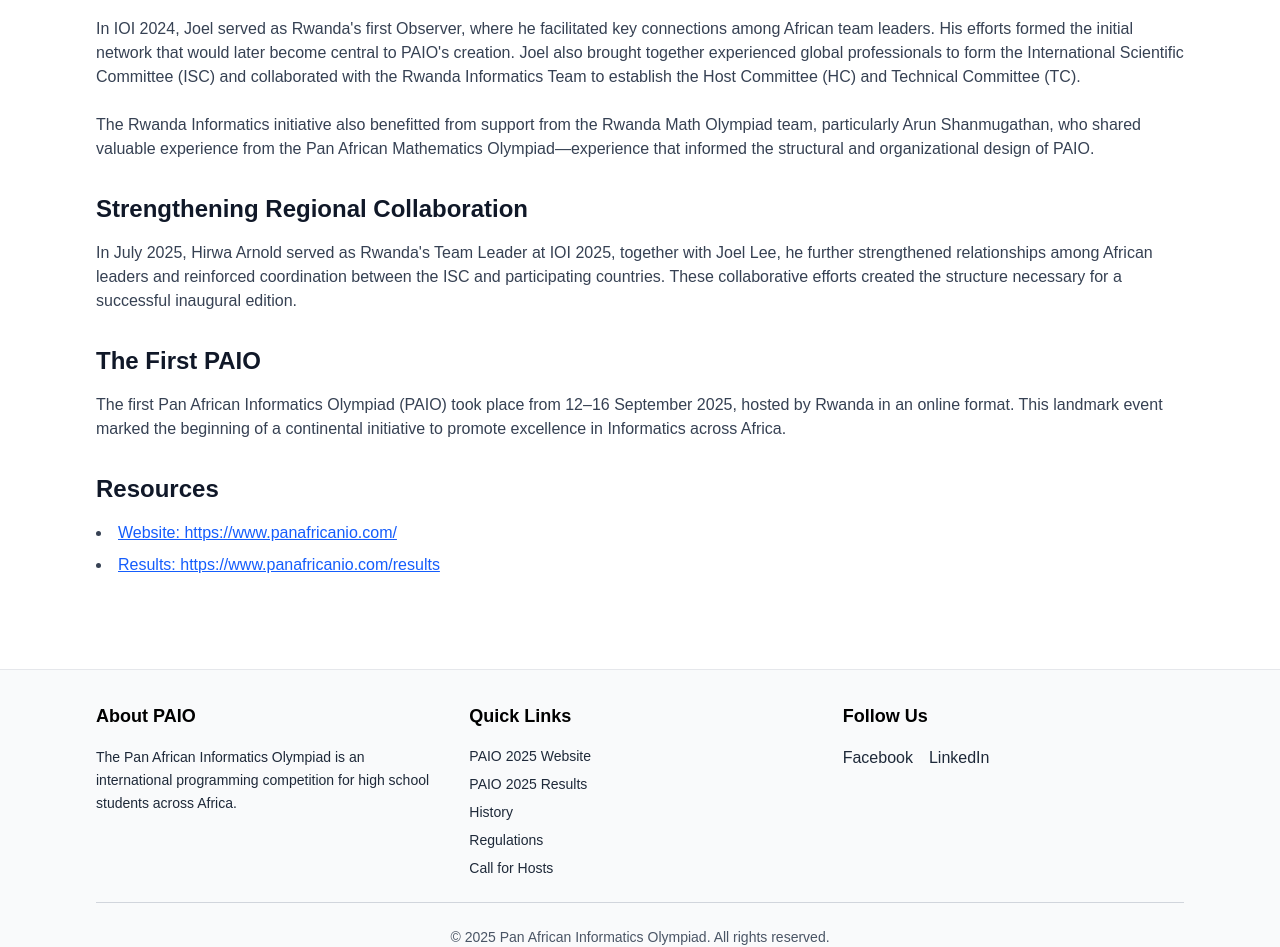
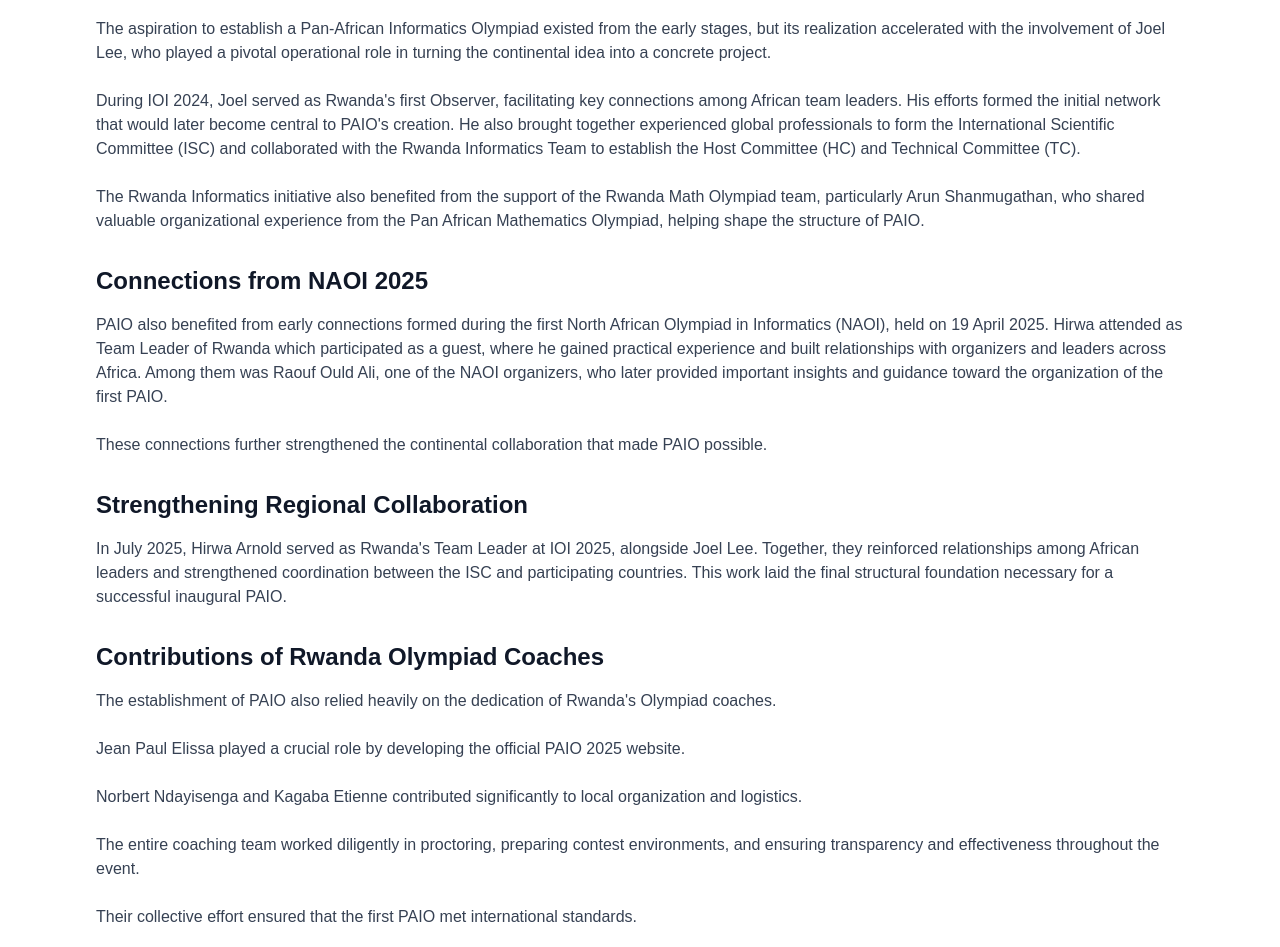
Before and after one commit to panafricanio/paio-general, a Next.js app: page /organization/history in a window 1280 px wide. Shown: the part 631-1578 px from the top of the page. Built offline with nearby package versions, Linux system fonts and the light colour scheme.

Commit message:
Edit History

```diff
--- a/src/app/organization/history/page.tsx
+++ b/src/app/organization/history/page.tsx
@@ -16,28 +16,56 @@
 
             <h2 className="text-2xl font-bold mt-8 mb-4 text-gray-900">Early Foundations</h2>
             <p className="mb-6">
-              José Esperazano initiated the vision that would ultimately lead to the establishment of the Rwanda Informatics Olympiad (RwIO). He supported many of the early activities that built the foundation for Informatics education and competitive programming in Rwanda. As the initiative grew, he was joined by Hirwa Arnold, who focused on strengthening the academic structure of the program and developing a network of skilled Informatics coaches, laying the groundwork for long-term sustainability.
+              José Esperazano initiated the vision that would ultimately lead to the establishment of the Rwanda Informatics Olympiad (RwIO). Together with Kagaba Etienne, they supported many of the early activities that built the foundation for Informatics education and competitive programming in Rwanda. They were later joined by Hirwa Arnold, who focused on strengthening the academic structure of the program and developing a network of skilled Informatics coaches, laying the groundwork for long-term sustainability.
+            </p>
+            <p className="mb-6">
+              As the initiative expanded, Joel Lee joined the RwIO team and provided crucial support that helped coaches become well-connected and more productive, ultimately making RwIO a reality.
             </p>
 
             <h2 className="text-2xl font-bold mt-8 mb-4 text-gray-900">Expansion and Continental Vision</h2>
             <p className="mb-6">
-              The aspiration to establish a Pan-African Informatics Olympiad existed from the early stages, but its realization accelerated with the involvement of Joel Lee, who joined the Rwanda Informatics Team later on. Joel played a pivotal operational role, turning the continental idea into a concrete project.
+              The aspiration to establish a Pan-African Informatics Olympiad existed from the early stages, but its realization accelerated with the involvement of Joel Lee, who played a pivotal operational role in turning the continental idea into a concrete project.
             </p>
             <p className="mb-6">
-              In IOI 2024, Joel served as Rwanda's first Observer, where he facilitated key connections among African team leaders. His efforts formed the initial network that would later become central to PAIO's creation. Joel also brought together experienced global professionals to form the International Scientific Committee (ISC) and collaborated with the Rwanda Informatics Team to establish the Host Committee (HC) and Technical Committee (TC).
+              During IOI 2024, Joel served as Rwanda's first Observer, facilitating key connections among African team leaders. His efforts formed the initial network that would later become central to PAIO's creation. He also brought together experienced global professionals to form the International Scientific Committee (ISC) and collaborated with the Rwanda Informatics Team to establish the Host Committee (HC) and Technical Committee (TC).
             </p>
             <p className="mb-6">
-              The Rwanda Informatics initiative also benefitted from support from the Rwanda Math Olympiad team, particularly Arun Shanmugathan, who shared valuable experience from the Pan African Mathematics Olympiad—experience that informed the structural and organizational design of PAIO.
+              The Rwanda Informatics initiative also benefited from the support of the Rwanda Math Olympiad team, particularly Arun Shanmugathan, who shared valuable organizational experience from the Pan African Mathematics Olympiad, helping shape the structure of PAIO.
+            </p>
+
+            <h2 className="text-2xl font-bold mt-8 mb-4 text-gray-900">Connections from NAOI 2025</h2>
+            <p className="mb-6">
+              PAIO also benefited from early connections formed during the first North African Olympiad in Informatics (NAOI), held on 19 April 2025. Hirwa attended as Team Leader of Rwanda which participated as a guest, where he gained practical experience and built relationships with organizers and leaders across Africa. Among them was Raouf Ould Ali, one of the NAOI organizers, who later provided important insights and guidance toward the organization of the first PAIO.
+            </p>
+            <p className="mb-6">
+              These connections further strengthened the continental collaboration that made PAIO possible.
             </p>
 
             <h2 className="text-2xl font-bold mt-8 mb-4 text-gray-900">Strengthening Regional Collaboration</h2>
             <p className="mb-6">
-              In July 2025, Hirwa Arnold served as Rwanda's Team Leader at IOI 2025, together with Joel Lee, he further strengthened relationships among African leaders and reinforced coordination between the ISC and participating countries. These collaborative efforts created the structure necessary for a successful inaugural edition.
+              In July 2025, Hirwa Arnold served as Rwanda's Team Leader at IOI 2025, alongside Joel Lee. Together, they reinforced relationships among African leaders and strengthened coordination between the ISC and participating countries. This work laid the final structural foundation necessary for a successful inaugural PAIO.
+            </p>
+
+            <h2 className="text-2xl font-bold mt-8 mb-4 text-gray-900">Contributions of Rwanda Olympiad Coaches</h2>
+            <p className="mb-6">
+              The establishment of PAIO also relied heavily on the dedication of Rwanda's Olympiad coaches.
+            </p>
+            <p className="mb-6">
+              Jean Paul Elissa played a crucial role by developing the official PAIO 2025 website.
+            </p>
+            <p className="mb-6">
+              Norbert Ndayisenga and Kagaba Etienne contributed significantly to local organization and logistics.
+            </p>
+            <p className="mb-6">
+              The entire coaching team worked diligently in proctoring, preparing contest environments, and ensuring transparency and effectiveness throughout the event.
+            </p>
+            <p className="mb-6">
+              Their collective effort ensured that the first PAIO met international standards.
             </p>
 
             <h2 className="text-2xl font-bold mt-8 mb-4 text-gray-900">The First PAIO</h2>
             <p className="mb-6">
-              The first Pan African Informatics Olympiad (PAIO) took place from 12–16 September 2025, hosted by Rwanda in an online format. This landmark event marked the beginning of a continental initiative to promote excellence in Informatics across Africa.
+              The first Pan African Informatics Olympiad (PAIO) took place 12–16 September 2025, hosted by Rwanda in an online format. This historic event marked the beginning of a continental initiative to promote excellence in Informatics across Africa.
             </p>
 
             <h2 className="text-2xl font-bold mt-8 mb-4 text-gray-900">Resources</h2>
```
